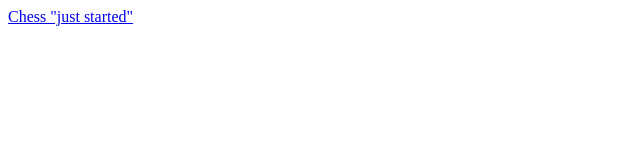
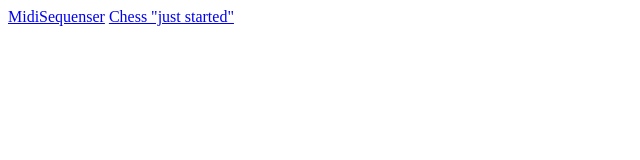
Before and after one commit to Vman45/jonasth.github.io, a plain HTML site: page index.html in a window 1280 px wide. Shown: the whole page, without its empty margins (0-640 px from the left). Drawn offline with Linux system fonts and the light colour scheme.

Commit message:
Update index.html

```diff
--- a/index.html
+++ b/index.html
@@ -1 +1,2 @@
+<a href="/chess/index.html">MidiSequenser</a>
 <a href="/chess/chess.html">Chess "just started"</a>
```
